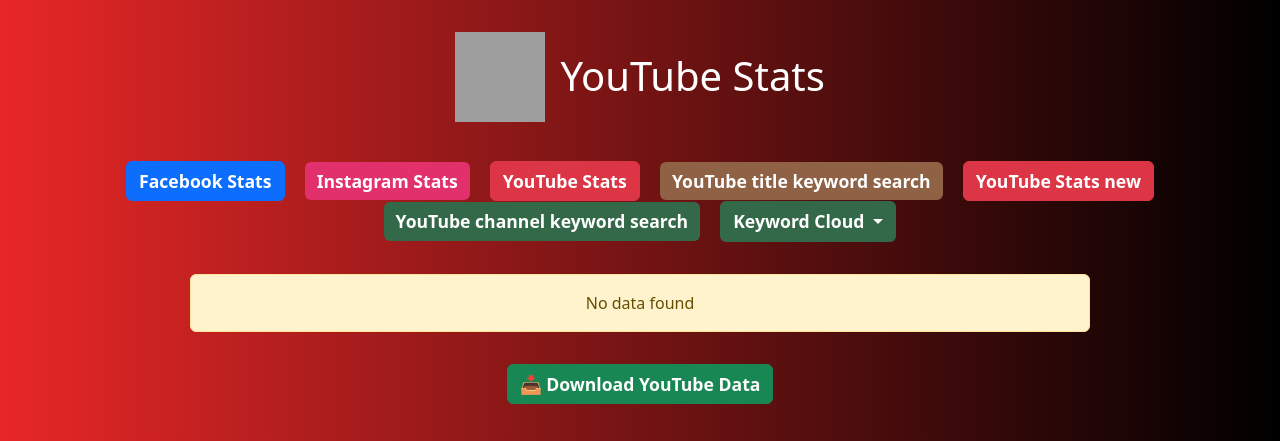
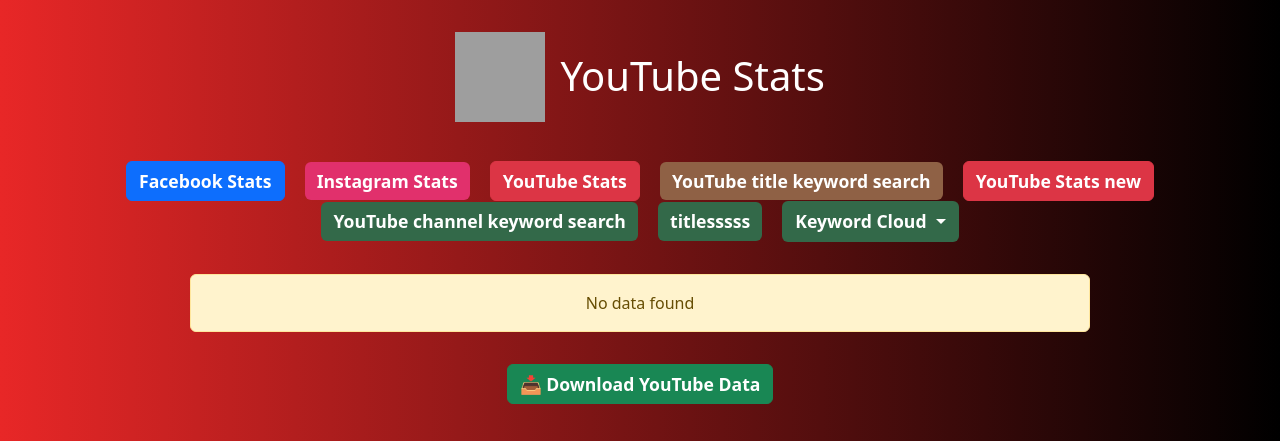
Before and after one commit to NasirMehmood12/keyword, a Flask app: page /youtube in a window 1280 px wide. Shown: the top 441 px of the page. Run offline with Flask 3, Linux system fonts and the light colour scheme; data that the repository does not hold is empty; parts of the project's set-up code (start-up, migrations or seed data) failed here and were passed over; some libraries are stand-ins or nearby versions; grey boxes are pictures that could not be loaded.

Commit message:
Update youtube.html

```diff
--- a/templates/youtube.html
+++ b/templates/youtube.html
@@ -68,6 +68,11 @@
         <a href="/keyword_views" class="btn mx-2" style="background-color: #336949; color: white; border: none;font-size: 1.1rem; font-weight: 563;">
             YouTube channel keyword search
         </a>
+
+<a href="/title" class="btn mx-2" style="background-color: #336949; color: white; border: none;font-size: 1.1rem; font-weight: 563;">
+            titlesssss
+        </a>
+
         <!-- <a href="/keyword_tool"  class="btn mx-2" style="background-color: #336949; color: white; border: none;font-size: 1.1rem; font-weight: 563;">
             Keyword Cloud
         </a> -->
```
